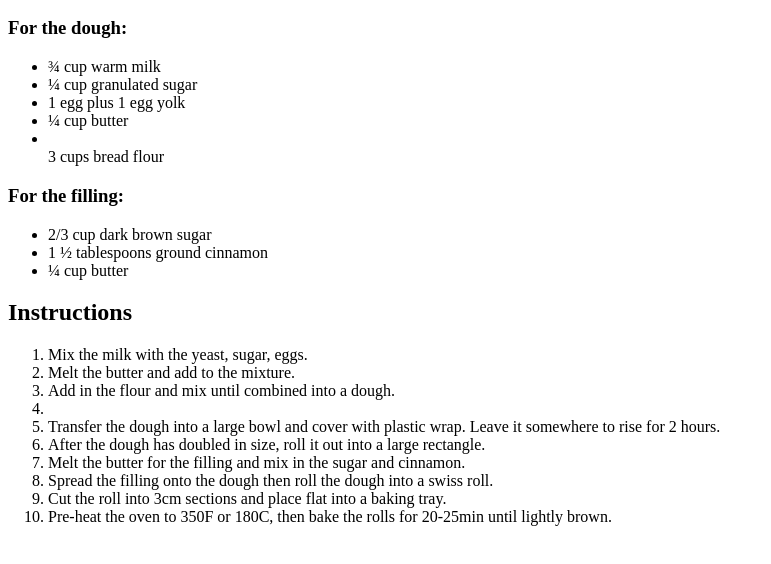
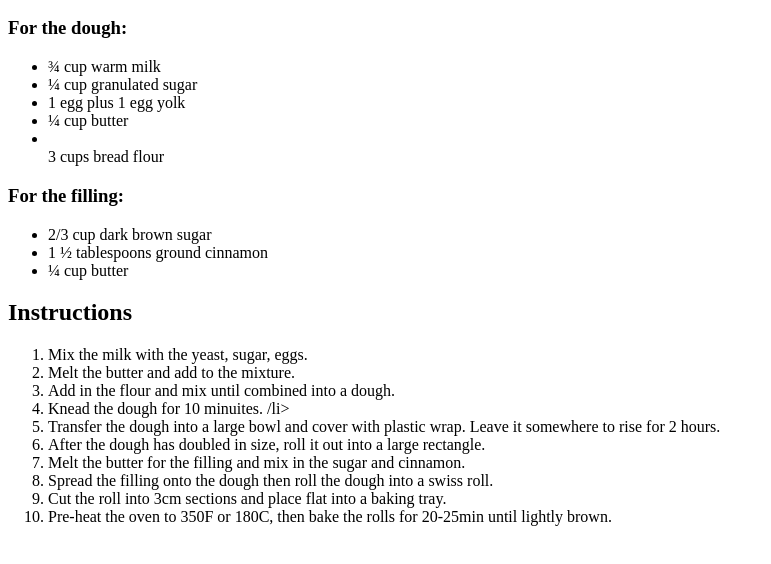
Before and after one commit to raf0411/udemy-fullstack-course, a plain HTML site: page Front-End Web Development/HTML/list-elements/index.html in a window 1280 px wide. Shown: the part 96-660 px from the top of the page, without its empty margins (0-771 px from the left). Drawn offline with Linux system fonts and the light colour scheme.

Commit message:
completed list elements

```diff
--- a/Front-End Web Development/HTML/list-elements/index.html
+++ b/Front-End Web Development/HTML/list-elements/index.html
@@ -22,7 +22,7 @@
   <li>Mix the milk with the yeast, sugar, eggs.</li>
   <li>Melt the butter and add to the mixture.</li>
   <li>Add in the flour and mix until combined into a dough.</li>
-  <li><Knead the dough for 10 minuites. /li>
+  <li>Knead the dough for 10 minuites. /li>
   <li>Transfer the dough into a large bowl and cover with plastic wrap. Leave it somewhere to rise for 2 hours.</li>
   <li>After the dough has doubled in size, roll it out into a large rectangle. </li>
   <li>Melt the butter for the filling and mix in the sugar and cinnamon.</li>
```
